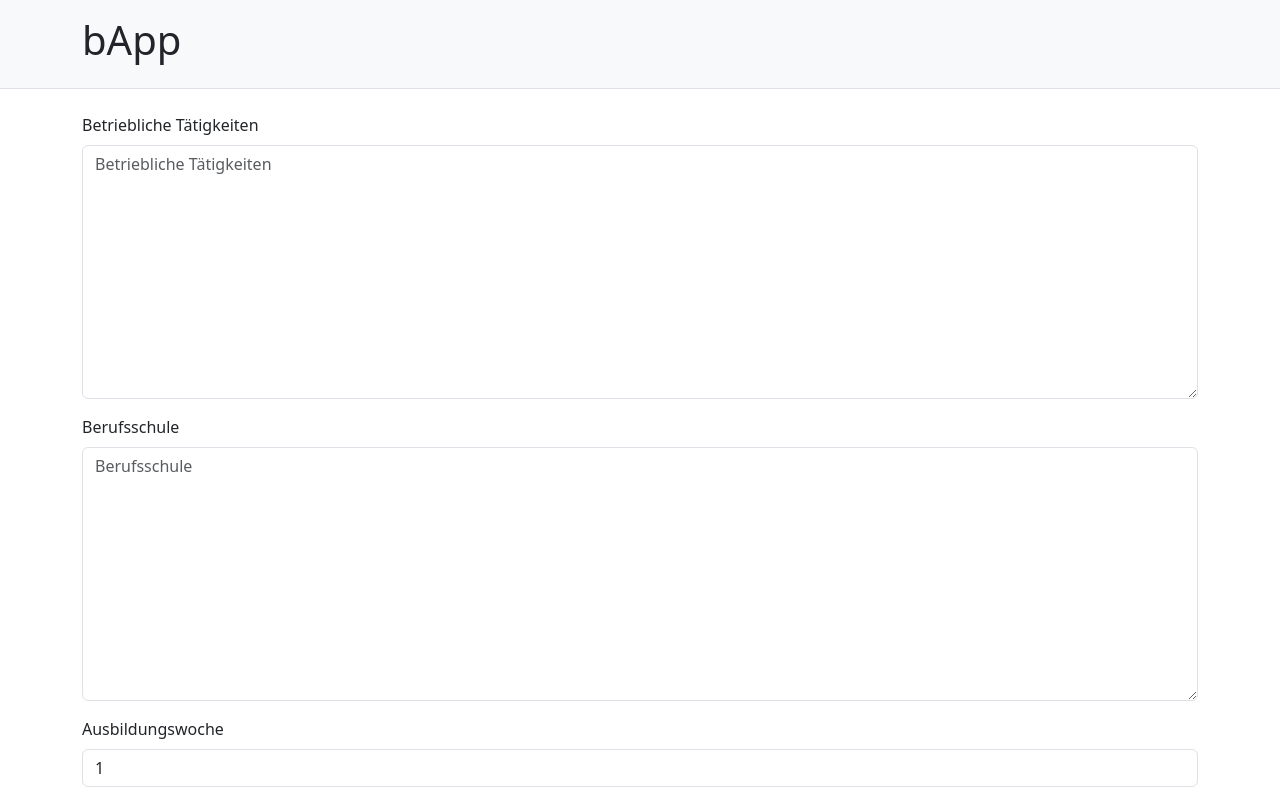
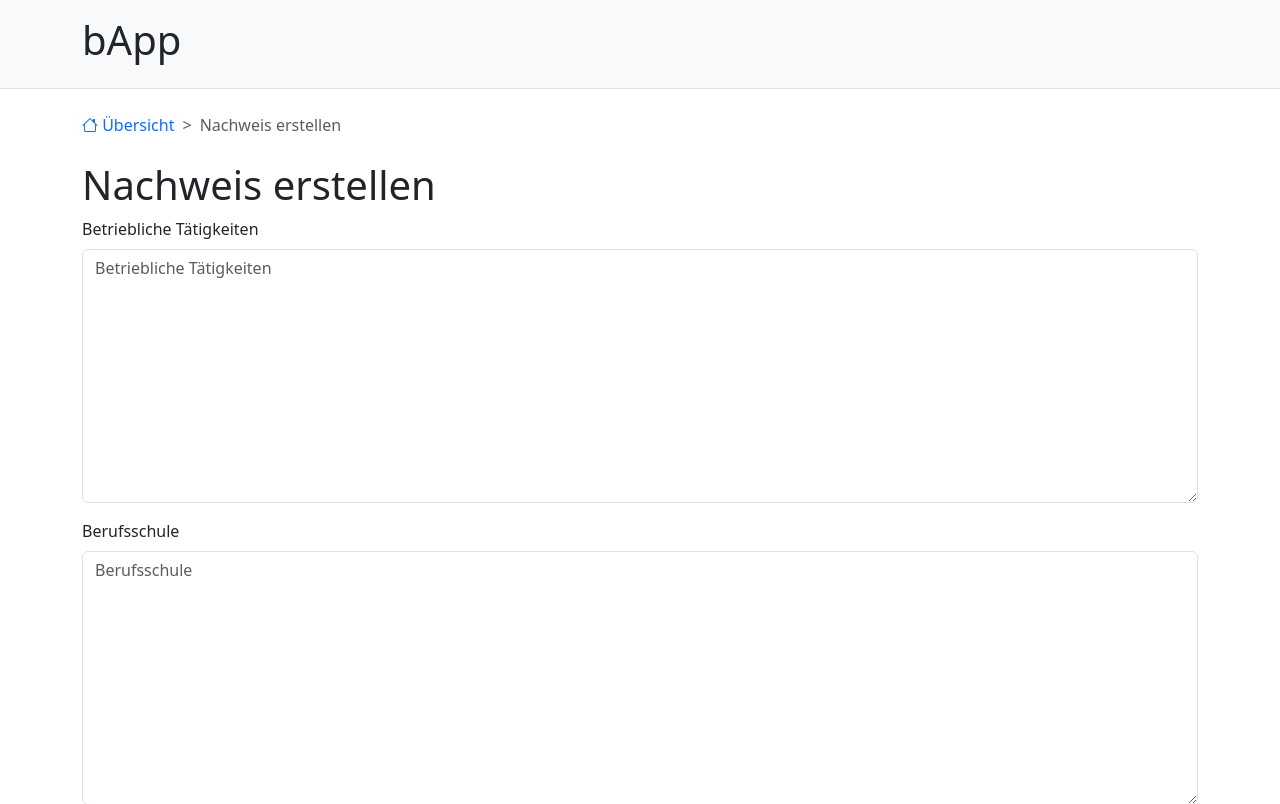
Before and after one commit to Actionb/berichtsheft, a Django app: page /bapp/add/ in a window 1280 px wide. Shown: the top 804 px of the page. Run offline with Django 5.2, Linux system fonts and the light colour scheme; data that the repository does not hold is empty; some libraries are stand-ins or nearby versions.

Commit message:
nachweis_edit: add breadcrumbs and page  header

```diff
--- a/web/templates/base.html
+++ b/web/templates/base.html
@@ -7,6 +7,7 @@
     {% block bootstrap %}
     <link href="https://cdn.jsdelivr.net/npm/bootstrap@5.3.8/dist/css/bootstrap.min.css" rel="stylesheet" integrity="sha384-sRIl4kxILFvY47J16cr9ZwB07vP4J8+LH7qKQnuqkuIAvNWLzeN8tE5YBujZqJLB" crossorigin="anonymous">
     <script src="https://cdn.jsdelivr.net/npm/bootstrap@5.3.8/dist/js/bootstrap.bundle.min.js" integrity="sha384-FKyoEForCGlyvwx9Hj09JcYn3nv7wiPVlz7YYwJrWVcXK/BmnVDxM+D2scQbITxI" crossorigin="anonymous"></script>
+    <link rel="stylesheet" href="https://cdn.jsdelivr.net/npm/bootstrap-icons@1.13.1/font/bootstrap-icons.min.css">
     {% endblock bootstrap %}
     {% block extrahead %}
     {% endblock extrahead %}
--- a/web/templates/nachweis_edit.html
+++ b/web/templates/nachweis_edit.html
@@ -1,7 +1,21 @@
 {% extends "base.html" %}
 {% load django_bootstrap5 %}
 
+{% block breadcrumbs %}
+<nav class="container" style="--bs-breadcrumb-divider: '>';" aria-label="breadcrumb">
+    <ol class="breadcrumb">
+        <li class="breadcrumb-item">
+            <a href="{% url 'nachweis_list' %}" class="link-underline link-underline-opacity-0" title="Zurück zur Nachweis Übersicht">
+                <i class="bi bi-house"></i> Übersicht
+            </a>
+        </li>
+        <li class="breadcrumb-item active" aria-current="page">Nachweis {% if add %}erstellen{% else %}bearbeiten{% endif %}</li>
+    </ol>
+</nav>
+{% endblock breadcrumbs %}
+
 {% block main %}
+<h1 class="mt-4">Nachweis {% if add %}erstellen{% else %}bearbeiten{% endif %}</h1>
 <form method="post" id="change-form">
     {% csrf_token %}
     {% bootstrap_form form %}
```
